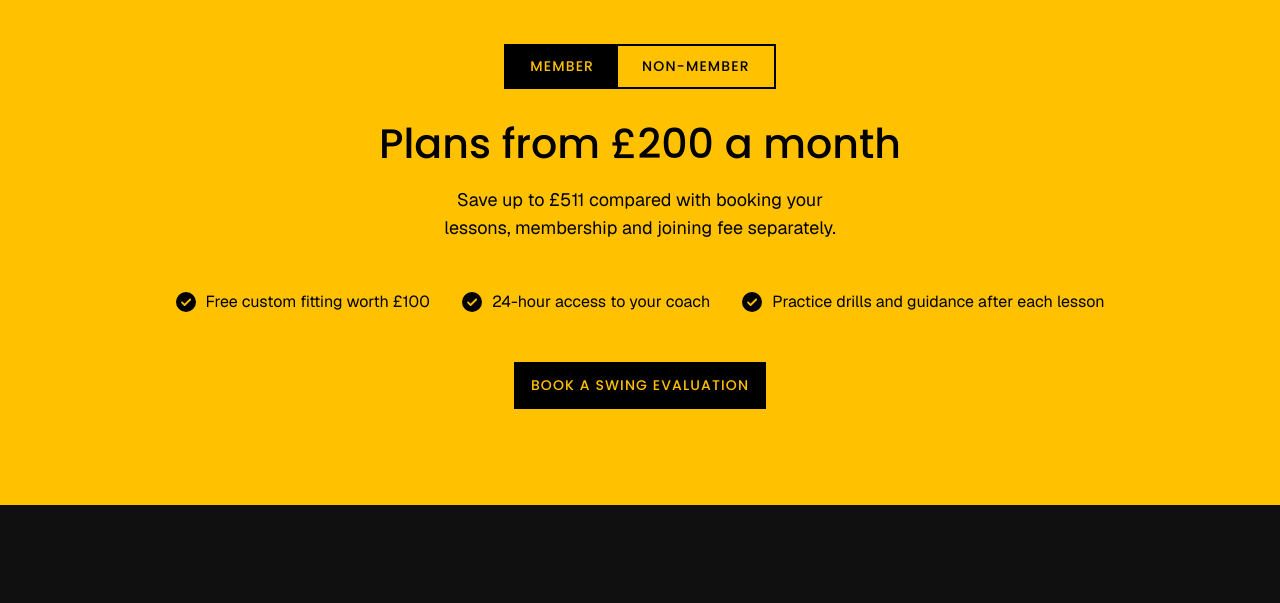
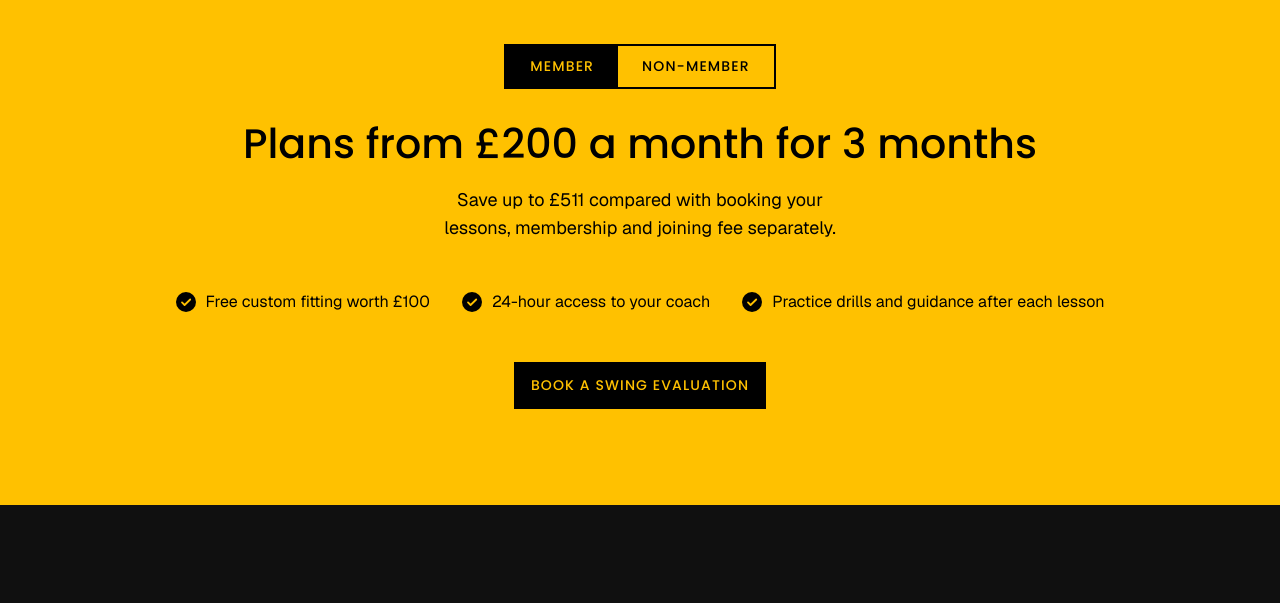
Before and after one commit to iggy-hammick/teebox-improvement-plan, a plain HTML site: page index.html in a window 1280 px wide. Shown: the part 6020-6623 px from the top of the page. Drawn offline with nearby package versions, Linux system fonts and the light colour scheme.

Commit message:
Pricing band: add "for 3 months" to the price line
Co-Authored-By: Claude Opus 5.5 <noreply@anthropic.com>

```diff
--- a/index.html
+++ b/index.html
@@ -326,7 +326,7 @@
           <button type="button" role="radio" aria-checked="true" data-audience="member">Member</button>
           <button type="button" role="radio" aria-checked="false" tabindex="-1" data-audience="non-member">Non-member</button>
         </div>
-        <h2 class="tb-price-cta__title" id="tb-price-cta-title" aria-live="polite">Plans from <span data-tb-audience-price>£200</span> a month</h2>
+        <h2 class="tb-price-cta__title" id="tb-price-cta-title" aria-live="polite">Plans from <span data-tb-audience-price>£200</span> a month for 3 months</h2>
         <p class="tb-price-cta__text" data-tb-audience-text>Save up to £511 compared with booking your lessons, membership and joining fee separately.</p>
         <ul class="tb-price-cta__list">
           <li><svg class="tb-price-cta__tick" width="20" height="20" viewBox="0 0 20 20" fill="none" aria-hidden="true"><circle cx="10" cy="10" r="10" fill="#000"/><path d="M6 10.4l2.6 2.6L14.2 7.5" stroke="#FFC100" stroke-width="1.8" stroke-linecap="round" stroke-linejoin="round"/></svg><span>Free custom fitting worth £100</span></li>
```
Also changed, not shown: 1 other file.
